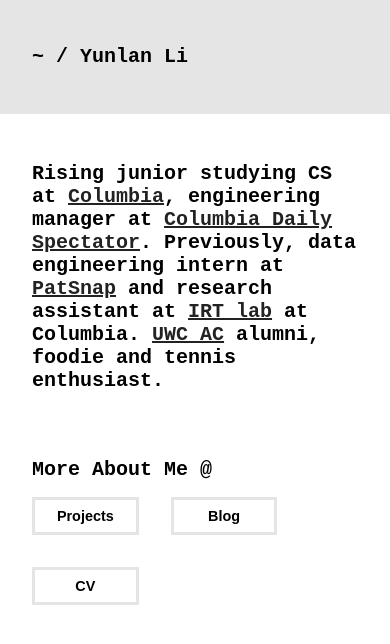
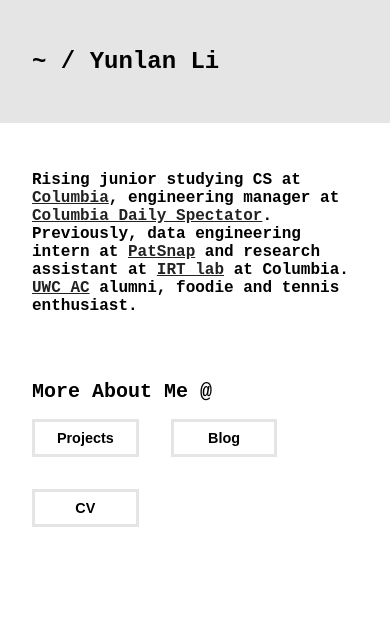
Before and after one commit to yunlanli/personal-blog, a Next.js app: page / in a window 390 px wide. Shown: the top 644 px of the page. Built offline with nearby package versions, Linux system fonts and the light colour scheme.

Commit message:
make landing page responsive
- updated typography in global.css
- for the self intro on the landing page, use the h2 tag for screen size
larger than tabletMax and h3 tag otherwise

```diff
--- /dev/null
+++ b/components/hooks.js
@@ -0,0 +1,29 @@
+import { useState, useEffect } from 'react';
+
+
+export function useWindowSize() {
+  const [windowSize, setWindowSize] = useState({
+    width: undefined,
+    height: undefined,
+  });
+
+  useEffect(() => {
+	function handleResize() {
+		setWindowSize({
+			width: window.innerWidth,
+			height: window.innerHeight,
+		});
+	}
+
+	// set window size in state on "resize" event
+	window.addEventListener("resize", handleResize);
+
+	// Call handler right away so state gets updated with initial window size
+	handleResize();
+
+	// Remove event listener on cleanup
+	return () => window.removeEventListener("resize", handleResize);
+  }, []);
+
+  return windowSize;
+}
--- a/components/icons.js
+++ b/components/icons.js
@@ -2,7 +2,7 @@
 
 
 const Icon = styled.span`
-    font-size: 2em;
+    font-size: 2rem;
     color: ${props => props.color ? props.color : 'black'};
     transition: color 0.3s;
 
--- a/pages/index.js
+++ b/pages/index.js
@@ -1,21 +1,36 @@
 import styled from 'styled-components'
 import { Content } from '../components/common'
+import { useWindowSize } from '../components/hooks'
 import { Email, GitHub, LinkedIn } from '../components/icons'
 import Layout from '../components/layout'
 import More from '../components/links'
+import { device } from '../lib/constants'
 
 
-const About = () => (
-    <section>
-        <h2>
+const About = ({ windowSize }) => {
+    const info = (
+        <>
             Rising junior studying CS at <a href="https://www.columbia.edu">Columbia</a>,
             <> </>engineering manager at <a href="https://www.columbiaspectator.com">Columbia Daily Spectator</a>.
             <> </>Previously, data engineering intern at <a href="https://www.patsnap.com">PatSnap</a>
             <> </>and research assistant at <a href="https://www.cs.columbia.edu/irt/">IRT lab</a> at Columbia.
             <> </><a href="https://www.atlanticcollege.org">UWC AC</a> alumni, foodie and tennis enthusiast.
-        </h2>
-    </section>
-)
+        </>
+    )
+    const windowWidth = windowSize.width
+    const mobileMaxWidth = device.mobileMax.slice(0, -2)
+
+    return windowWidth < mobileMaxWidth ?
+        (
+            <section>
+                <h3>{info}</h3>
+            </section>
+        ) : (
+            <section>
+                <h2>{info}</h2>
+            </section>
+        )
+}
 
 const Contact = () => (
     <Icons>
@@ -26,10 +41,12 @@
 )
 
 export default function Home() {
+    const windowSize = useWindowSize()
+
     return (
         <Layout>
             <Content>
-                <About />
+                <About windowSize={windowSize}/>
                 <Contact />
             </Content>
 
--- a/styles/global.css
+++ b/styles/global.css
@@ -17,29 +17,18 @@
 
 /* Typography */
 .headingXl {
-    font-size: 2rem;
+    font-size: 1.75rem;
     line-height: 1.3;
     font-weight: 800;
     letter-spacing: -0.05rem;
     margin: 1rem 0;
 }
 
-h1, h2 {
-    font-size: 1.25rem
-}
-
-h3 {
-    font-size: 1rem
-}
-
-h4 {
-    font-size: .75rem;
-}
-
-h5 {
-    font-size: .5rem
-}
-
+h1 { font-size: 1.5rem; }
+h2 { font-size: 1.25rem; }
+h3 { font-size: 1rem }
+h4 { font-size: .75rem; }
+h5 { font-size: .5rem }
 p {
     font-size: 1rem;
     font-weight: 400;
```
